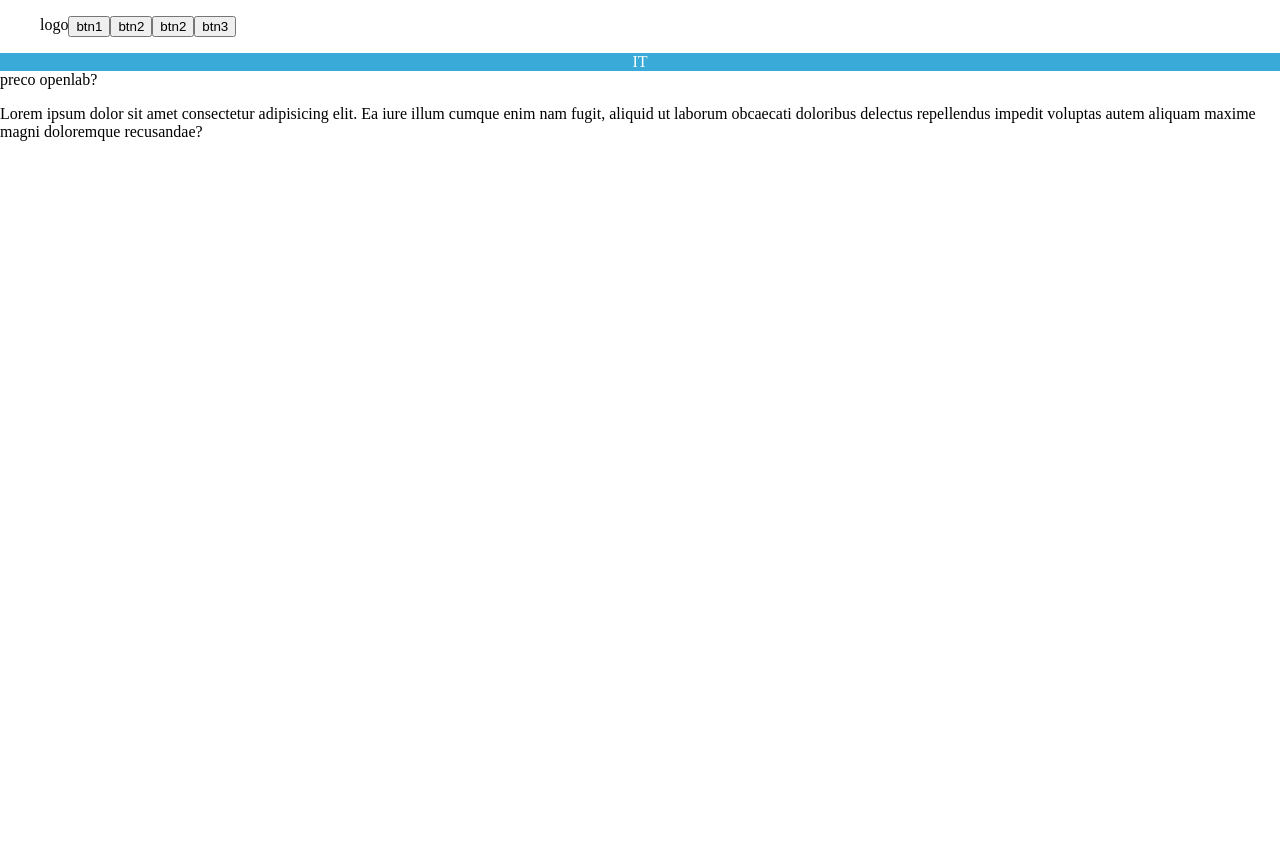
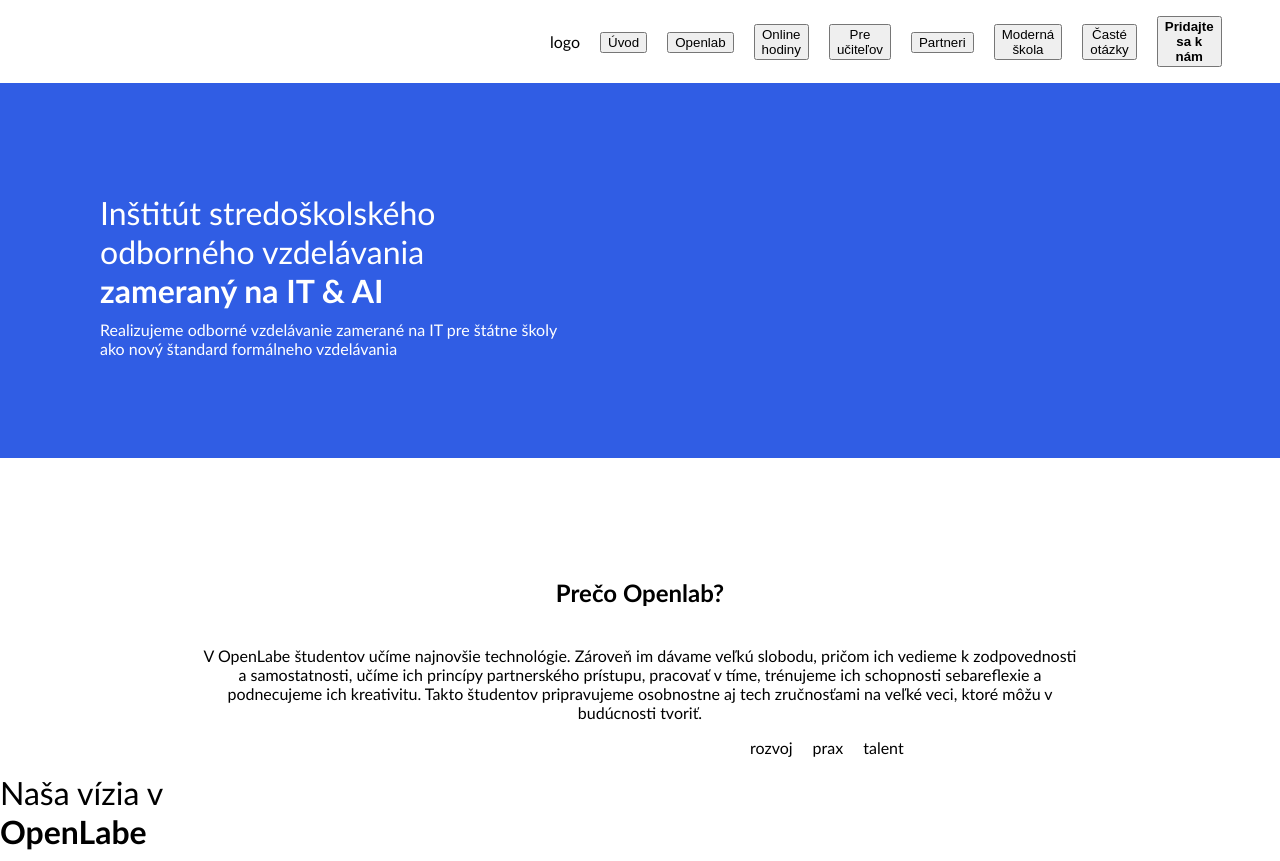
Before and after one commit to Funky26/skyro-openlab, a plain HTML site: page index.html in a window 1280 px wide. Before the commit the page ends 800 px from the top, so only its background shows below. Drawn offline with Linux system fonts and the light colour scheme.

Commit message:
malinko basic štruktury

```diff
--- a/cssko.css
+++ b/cssko.css
@@ -2,20 +2,45 @@ body{
     background-color: rgb(255, 255, 255);
     margin: 0;
     padding: 0;
+    font-family: 'Gill Sans', 'Gill Sans MT', Calibri, 'Trebuchet MS', sans-serif;
 }
 head{
     text-align: center;
 }
+ul{
+    display: flex;
+    justify-content: center;
+    align-items: center;
+    justify-content: space-around;
+    margin-left: 500px;
+    margin-right: 500px;
+    list-style: none;
+}
+li{
+    margin-left: 10px;
+    margin-right: 10px;
+}
+
+.bigger{
+    font-size: 2rem;
+    margin-top: 10px;
+    margin-bottom: 10px;
+}
 
 .modraSekcia{
     color: rgb(255, 255, 255);
-    background-color: rgb(58, 171, 216);
+    background-color: rgb(48, 93, 228);
     text-align: center;
+    padding: 100px;
+    padding: 100px;
+    text-align: left;
 }
 .headerLoL{
     text-align: center;
 }
-ul{
-    display: flex;
-    list-style: none;
+.preco{
+    text-align: center;
+    padding-top: 100px;
+    padding-left: 200px;
+    padding-right: 200px;
 }
--- a/index.html
+++ b/index.html
@@ -10,21 +10,56 @@
     <head>
         <div class="headerLoL">
             <ul>
+
                 <li>logo</li>
-                <li><button>btn1</button></li>
-                <li><button>btn2</button></li>
-                <li><button>btn2</button></li>
-                <li><button>btn3</button></li>
+                <li><button>Úvod</button></li>
+                <li><button>Openlab</button></li>
+                <li><button>Online hodiny</button></li>
+                <li><button>Pre učiteľov</button></li>
+                <li><button>Partneri</button></li>
+                <li><button>Moderná škola</button></li>
+                <li><button>Časté otázky</button></li>
+                <li><button><strong>Pridajte sa k nám</strong></button></li>
+
             </ul>
         </div>
 
     </head>
-    <div class="modraSekcia">IT</div>
-    <div>preco openlab?
-        <p>Lorem ipsum dolor sit amet consectetur adipisicing elit. Ea iure illum cumque
-            enim nam fugit, aliquid ut laborum obcaecati doloribus delectus repellendus impedit voluptas
-            autem aliquam maxime magni doloremque recusandae?
+    <div class="modraSekcia">
+        <div class="bigger">
+            Inštitút stredoškolského <br>
+            odborného vzdelávania <br>
+            <strong>zameraný na IT & AI</strong>
+        </div>
+        Realizujeme odborné vzdelávanie zamerané na IT pre štátne školy <br>
+        ako nový štandard formálneho vzdelávania
+    </div>
+
+    <div class="preco">
+        <p>
+            <h2>Prečo <strong>Openlab?</strong></h2>
+            <br>
+            V OpenLabe študentov učíme najnovšie technológie.
+            Zároveň im dávame veľkú slobodu, pričom ich vedieme k zodpovednosti a samostatnosti,
+            učíme ich princípy partnerského prístupu, pracovať v tíme,
+            trénujeme ich schopnosti sebareflexie a podnecujeme ich kreativitu.
+            Takto študentov pripravujeme osobnostne aj tech zručnosťami na veľké veci, ktoré môžu v budúcnosti tvoriť.
         </p>
+
+        <div>
+            <ul>
+                <li>rozvoj</li>
+                <li>prax</li>
+                <li>talent</li>
+            </ul>
+        </div>
+    </div>
+
+    <div>
+        <div class="bigger">
+            Naša vízia v <br>
+            <strong>OpenLabe</strong>
+        </div>
     </div>
 
 </body>
```
